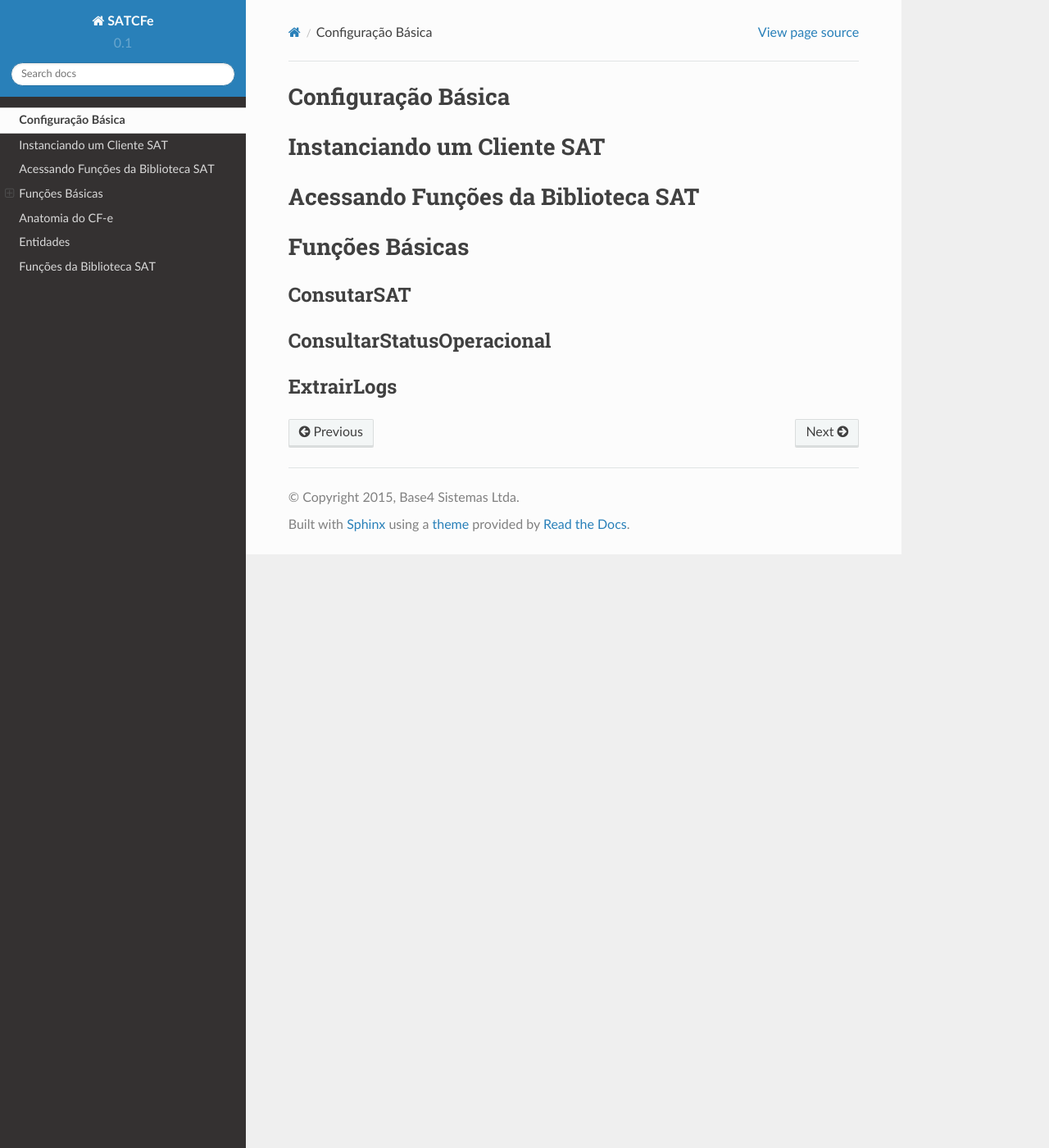
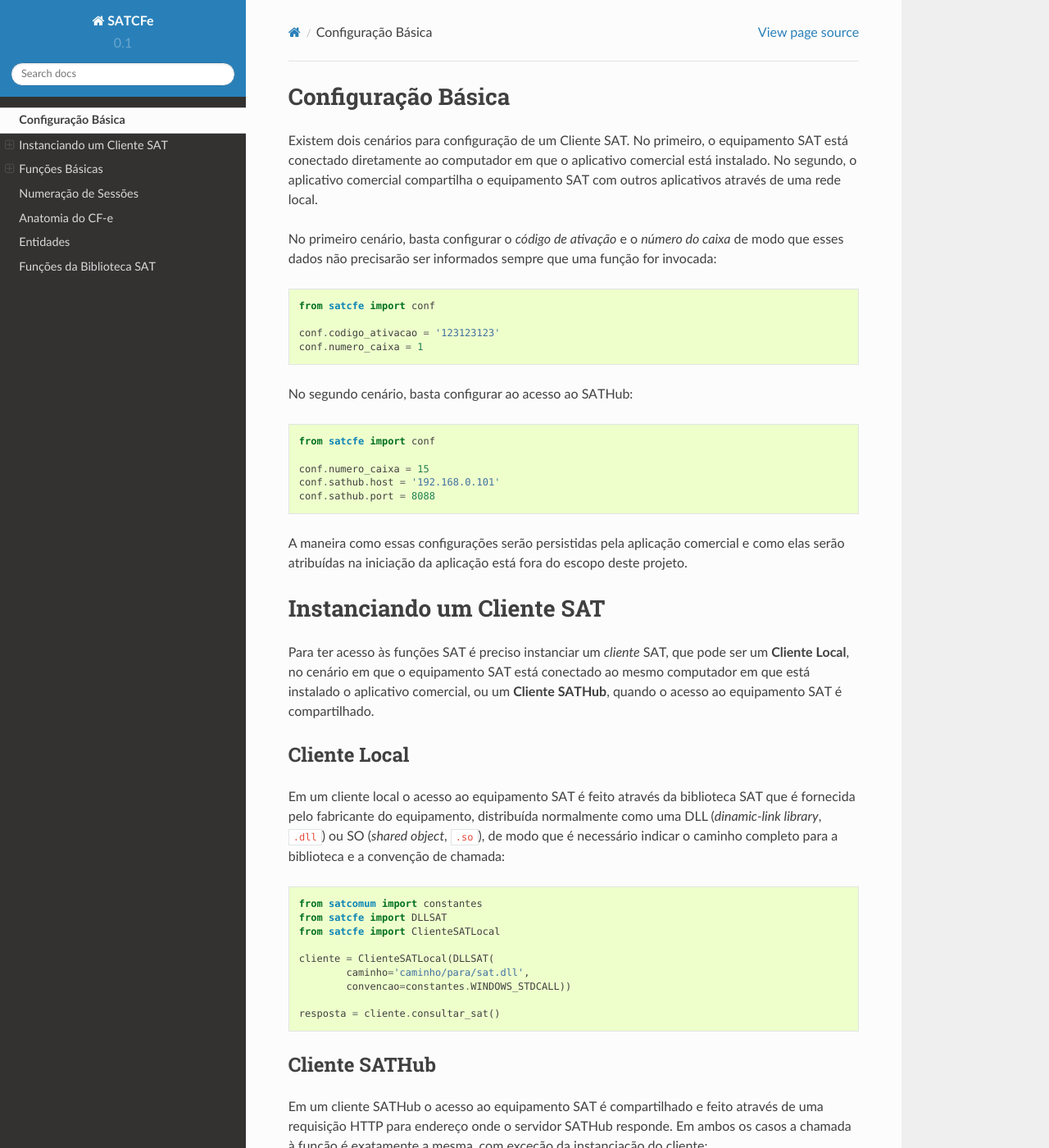
Before and after one commit to base4sistemas/satcfe, a Sphinx documentation site: the page built from docs/basico.rst, in a window 1280 px wide and 1400 px high. Shown: the whole window at 82% size. Built offline with Sphinx 7.4.7 and the Read the Docs theme 2.0.0, drawn with Linux system fonts in a browser that asks for light colours; some of the changed text lies outside the part shown.

Commit message:
Transcrito parte da documentação sobre configurações e instanciação.

```diff
--- a/docs/basico.rst
+++ b/docs/basico.rst
@@ -2,19 +2,119 @@
 Configuração Básica
 ===================
 
-.. todo: Escrever este tópico
+Existem dois cenários para configuração de um Cliente SAT. No primeiro, o
+equipamento SAT está conectado diretamente ao computador em que o aplicativo
+comercial está instalado. No segundo, o aplicativo comercial compartilha o
+equipamento SAT com outros aplicativos através de uma rede local.
+
+No primeiro cenário, basta configurar o *código de ativação* e o *número do
+caixa* de modo que esses dados não precisarão ser informados sempre que uma
+função for invocada:
+
+.. sourcecode:: python
+
+    from satcfe import conf
+
+    conf.codigo_ativacao = '123123123'
+    conf.numero_caixa = 1
+
+No segundo cenário, basta configurar ao acesso ao SATHub:
+
+.. sourcecode:: python
+
+    from satcfe import conf
+
+    conf.numero_caixa = 15
+    conf.sathub.host = '192.168.0.101'
+    conf.sathub.port = 8088
+
+A maneira como essas configurações serão persistidas pela aplicação comercial e
+como elas serão atribuídas na iniciação da aplicação está fora do escopo deste
+projeto.
 
 
 Instanciando um Cliente SAT
 ===========================
 
-.. todo: Escrever este tópico
+Para ter acesso às funções SAT é preciso instanciar um *cliente* SAT, que pode
+ser um **Cliente Local**, no cenário em que o equipamento SAT está conectado ao
+mesmo computador em que está instalado o aplicativo comercial, ou um **Cliente
+SATHub**, quando o acesso ao equipamento SAT é compartilhado.
 
 
-Acessando Funções da Biblioteca SAT
-===================================
+Cliente Local
+-------------
 
-.. todo: Escrever este tópico
+Em um cliente local o acesso ao equipamento SAT é feito através da biblioteca
+SAT que é fornecida pelo fabricante do equipamento, distribuída normalmente como
+uma DLL (*dinamic-link library*, ``.dll``) ou SO (*shared object*, ``.so``), de
+modo que é necessário indicar o caminho completo para a biblioteca e a convenção
+de chamada:
+
+.. sourcecode:: python
+
+    from satcomum import constantes
+    from satcfe import DLLSAT
+    from satcfe import ClienteSATLocal
+
+    cliente = ClienteSATLocal(DLLSAT(
+            caminho='caminho/para/sat.dll',
+            convencao=constantes.WINDOWS_STDCALL))
+
+    resposta = cliente.consultar_sat()
+
+
+Cliente SATHub
+--------------
+
+Em um cliente SATHub o acesso ao equipamento SAT é compartilhado e feito através
+de uma requisição HTTP para endereço onde o servidor SATHub responde. Em ambos
+os casos a chamada à função é exatamente a mesma, com exceção da instanciação
+do cliente:
+
+.. sourcecode:: python
+
+    from satcfe import ClienteSATHub
+    from satcfe import conf
+
+    conf.sathub.numero_caixa = 7
+    conf.sathub.host = '192.168.0.101'
+    conf.sathub.port = 8088
+
+    cliente = ClienteSATHub()
+
+    resposta = cliente.consultar_sat()
+
+Via de regra o código que acessa as funções da biblioteca SAT não deveria se
+importar se o cliente é um cliente local ou remoto, de modo que o aplicativo
+comercial precisa apenas implementar um *factory* que resulte no cliente SAT
+adequadamente configurado.
+
+
+Lidando com as Respostas
+------------------------
+
+As respostas contém os atributos que são descritos na ER SAT com nomes que sejam
+o mais próximo possível da descrição oficial. Por exemplo, a função
+``ConsultarSAT`` está descrita na ER SAT no item 6.1.5 e os detalhes da resposta
+à esta função estão descritos no item 6.1.5.2 e diz o seguinte:
+
+    **Retorno** ``"numeroSessao|EEEEE|mensagem|cod|mensagemSEFAZ"``
+
+Dessa forma, a resposta à função ``ConsultarSAT`` deverá conter atributos com os
+mesmos nomes descritos na ER SAT:
+
+.. sourcecode:: python
+
+    resposta = cliente.consultar_sat()
+    print(resposta.numeroSessao)  # resulta em 'int'
+    print(resposta.EEEEE)  # resulta em 'unicode'
+    print(resposta.mensagem)
+    print(resposta.cod)
+    print(resposta.mensagemSEFAZ)
+
+Caso ocorra um erro ao invocar o método ``consultar_sat()`` será lançada uma
+exceção ``ExcecaoRespostaSAT`` contendo os detalhes do problema.
 
 
 Funções Básicas
@@ -39,3 +139,9 @@ ExtrairLogs
 -----------
 
 .. todo: Escrever este tópico
+
+
+Numeração de Sessões
+====================
+
+Um outro aspecto importante
```
Also changed, not shown: docs/index.rst (line endings or trailing spaces).
